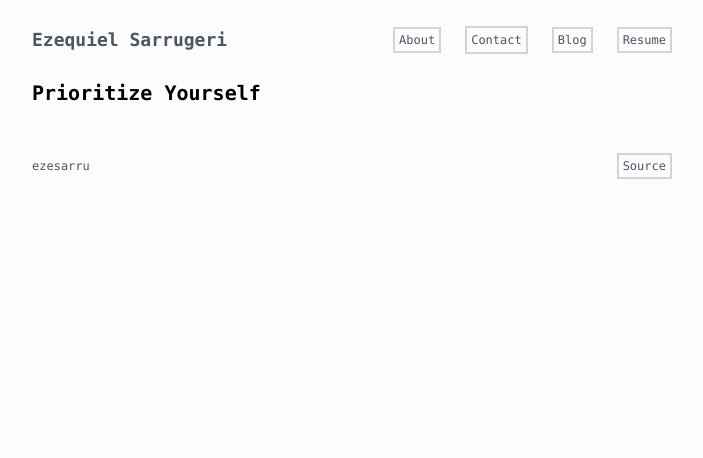
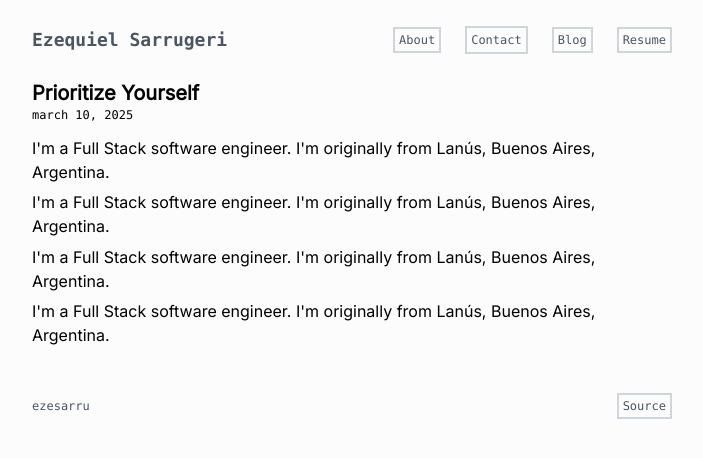
Before and after one commit to ezesarru/Oportunity, a Next.js app: page /blog/prioritize-yourself in a window 1280 px wide. Shown: the top 458 px of the page, without its empty margins (288-991 px from the left). Built offline with nearby package versions, Linux system fonts and the light colour scheme.

Commit message:
blog wip

```diff
--- a/src/app/blog/prioritize-yourself/page.jsx
+++ b/src/app/blog/prioritize-yourself/page.jsx
@@ -1,7 +1,26 @@
 export default function PrioritizeYourself() {
   return (
-    <div className="mx-auto animate-fadeIn font-mono">
-      <p className="mb-[2%] text-xl font-bold">Prioritize Yourself</p>
+    <div className="items-center animate-fadeIn">
+      <h1 className="text-xl font-bold">Prioritize Yourself</h1>
+      <p className="text-xs font-mono">march 10, 2025</p>
+      <div className="mt-[2%] space-y-[1%]">
+        <p>
+          I'm a Full Stack software engineer. I'm originally from Lanús, Buenos
+          Aires, Argentina.
+        </p>
+        <p>
+          I'm a Full Stack software engineer. I'm originally from Lanús, Buenos
+          Aires, Argentina.
+        </p>
+        <p>
+          I'm a Full Stack software engineer. I'm originally from Lanús, Buenos
+          Aires, Argentina.
+        </p>
+        <p>
+          I'm a Full Stack software engineer. I'm originally from Lanús, Buenos
+          Aires, Argentina.
+        </p>
+      </div>
     </div>
   );
 }
--- a/src/app/blog/the-power-of-now/page.jsx
+++ b/src/app/blog/the-power-of-now/page.jsx
@@ -1,7 +1,26 @@
 export default function ThePowerOfNow() {
   return (
-    <div className="mx-auto animate-fadeIn font-mono">
-      <p className="mb-[2%] text-xl font-bold">The Power Of Now</p>
+    <div className="items-center animate-fadeIn">
+      <h1 className="text-xl font-bold">The Power Of Now</h1>
+      <p className="text-xs font-mono">march 10, 2025</p>
+      <div className="mt-[2%] space-y-[1%]">
+        <p>
+          I'm a Full Stack software engineer. I'm originally from Lanús, Buenos
+          Aires, Argentina.
+        </p>
+        <p>
+          I'm a Full Stack software engineer. I'm originally from Lanús, Buenos
+          Aires, Argentina.
+        </p>
+        <p>
+          I'm a Full Stack software engineer. I'm originally from Lanús, Buenos
+          Aires, Argentina.
+        </p>
+        <p>
+          I'm a Full Stack software engineer. I'm originally from Lanús, Buenos
+          Aires, Argentina.
+        </p>
+      </div>
     </div>
   );
 }
--- /dev/null
+++ b/src/app/not-found.jsx
@@ -0,0 +1,17 @@
+import Link from "next/link";
+
+export default function NotFound() {
+  return (
+    <div className="mx-auto text-center animate-fadeIn font-mono">
+      <p className="mb-[2%] text-xl font-bold">
+        404. You're not in the right place.
+      </p>
+      <Link
+        className="border-2 p-1 transition-[border-color] duration-500 border-gray-300  hover:border-gray-600  dark:border-gray-500 dark:hover:border-yellow-500"
+        href="/"
+      >
+        Home
+      </Link>
+    </div>
+  );
+}
--- a/src/app/page.js
+++ b/src/app/page.js
@@ -11,7 +11,7 @@ export default function Page() {
     <div className="animate-fadeIn">
       <div className="flex w-full items-center">
         <div className="">
-          <p className="mb-[2%] text-xl font-bold">About</p>
+          <h1 className="mb-[2%] text-xl font-bold">About</h1>
           <div className="space-y-[1%]">
             <p>
               I'm a Full Stack software engineer. I'm originally from Lanús,
```
